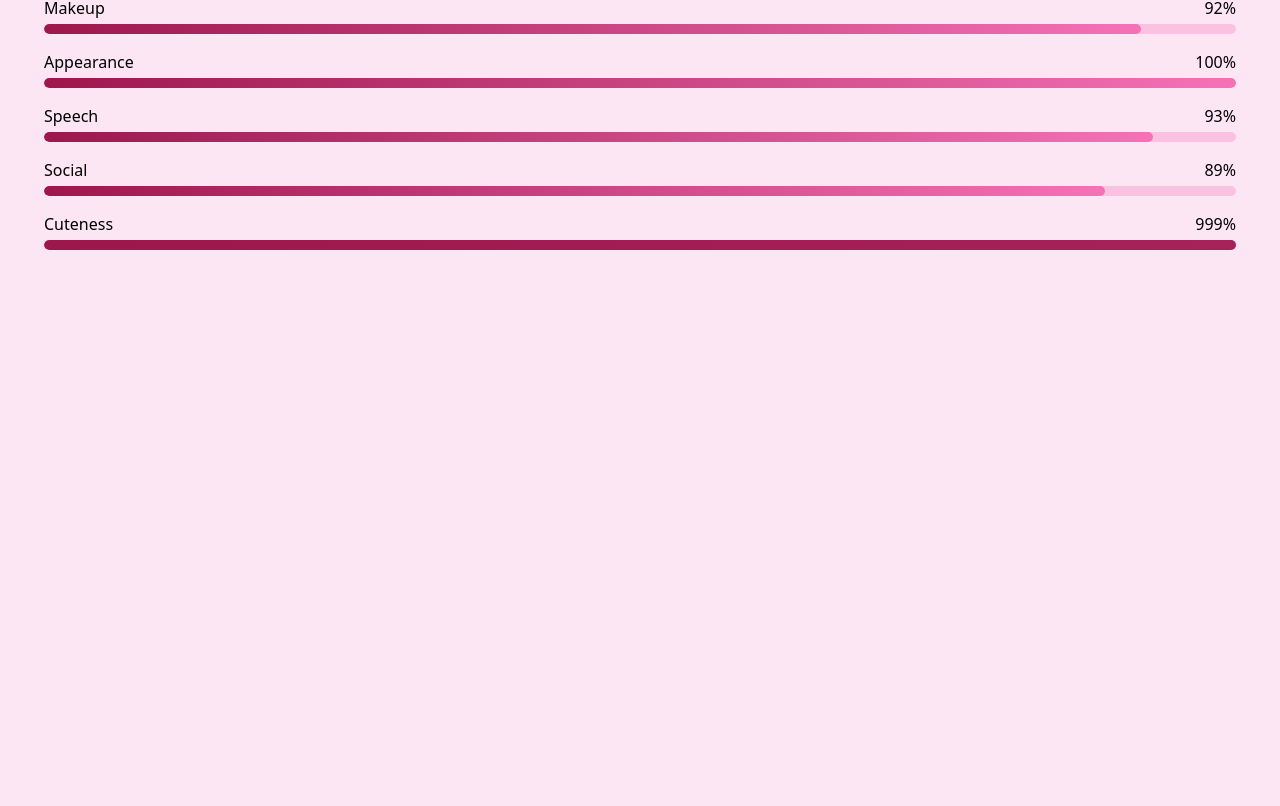
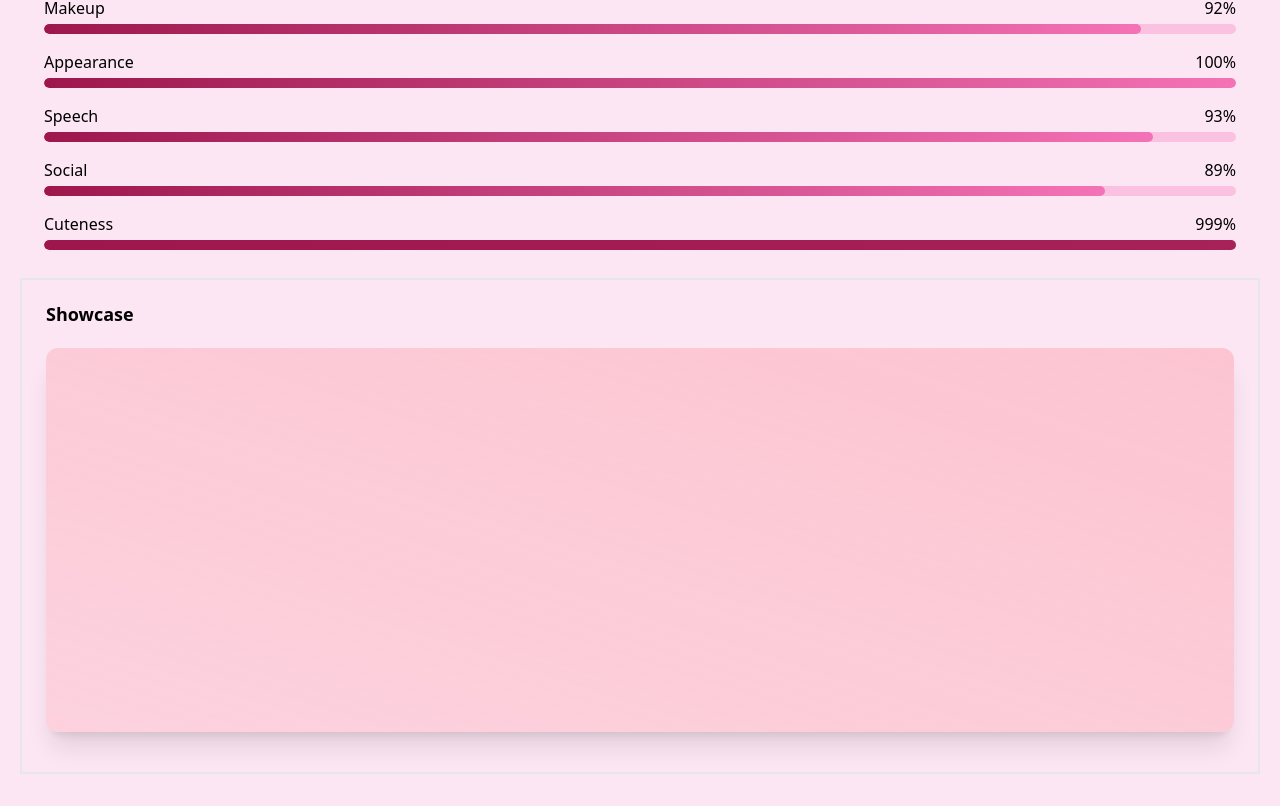
Before and after one commit to vyrozen/review-ayank, a React (Create React App) app: page / in a window 1280 px wide. Shown: the part 1361-2167 px from the top of the page. Before the commit the page ends 1671 px from the top, so only its background shows below. Built offline with nearby package versions, Linux system fonts and the light colour scheme.

Commit message:
modified:   src/components/Mainpage.js 	new file:   src/components/ShowcaseGallery.js 	modified:   src/components/SpecializationBar.js

```diff
--- a/src/components/Mainpage.js
+++ b/src/components/Mainpage.js
@@ -20,7 +20,7 @@ const Mainpage = () => {
       </div>
 
       <div className="w-full h-auto py-5 overflow-hidden px-5">
-        <div className="w-11/12 mb-9 ip678p:h-[30rem] md:h-[54rem] mx-auto rounded-full overflow-hidden shadow-xl bg-cover shadow-gray-100 border bg-[url(images/main-char-img.jpg)] transition-all duration-700 ease-in-out hover:bg-[url(images/main-char-hover.jpg)]"></div>
+        <div className="w-11/12 mb-9 h-96 ip678p:h-[30rem] md:h-[54rem] mx-auto rounded-full overflow-hidden shadow-xl bg-cover shadow-gray-100 border bg-[url(images/main-char-img.jpg)] transition-all duration-700 ease-in-out hover:bg-[url(images/main-char-hover.jpg)]"></div>
         {/* <hr></hr> */}
         <Fade triggerOnce>
           <div className="px-6 pb-3 text-black">
@@ -80,10 +80,19 @@ const Mainpage = () => {
           </div>
         </Fade>
 
-        <Fade triggerOnce cascade>
+        <Fade triggerOnce>
           <div className="px-6 py-5">
             <h1 className="font-semibold text-lg ">Specialization</h1>
             <SpecializationBar />
+          </div>
+        </Fade>
+
+        <Fade>
+          <div className="container px-6 py-5 border-2">
+            <h1 className="font-semibold text-lg">Showcase</h1>
+            <div className="container">
+              <div className="w-full h-96  bg-gradient-to-tr from-rose-300/30 to-rose-300/50 my-5 rounded-xl shadow-xl"></div>
+            </div>
           </div>
         </Fade>
       </div>
--- a/src/components/SpecializationBar.js
+++ b/src/components/SpecializationBar.js
@@ -40,7 +40,7 @@ const SpecializationBar = () => {
     <InView onChange={(inView) => setInView(inView)}>
       {({ ref }) => (
         <div ref={ref}>
-          <div className="w-full mx-auto">
+          <div className="w-full mx-auto ">
             {specializationCategory.map((Category, key) => (
               <div className="py-2 text-base" key={key}>
                 <div className="flex justify-between items-center">
```
Also changed, not shown: src/components/ShowcaseGallery.js (added).
